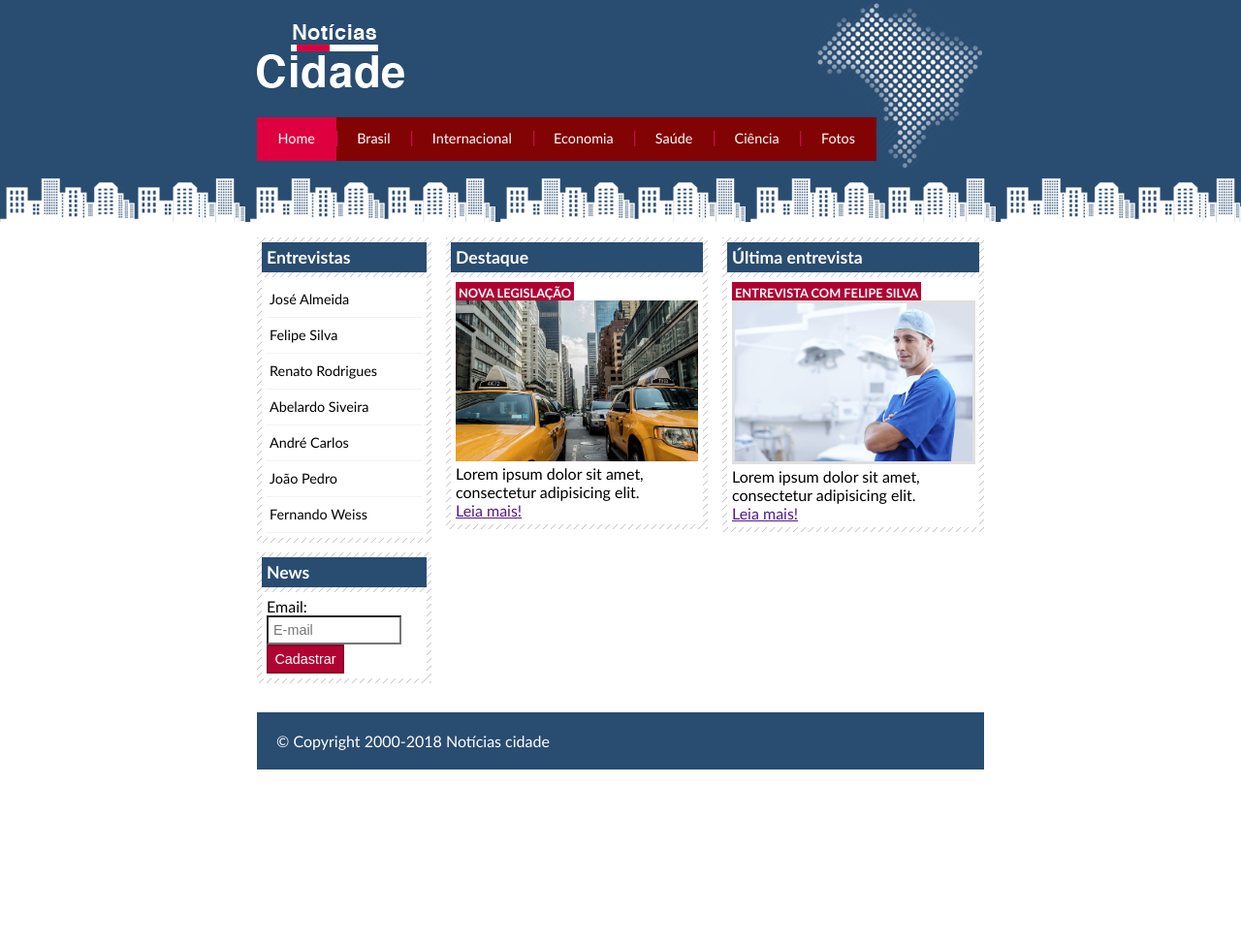
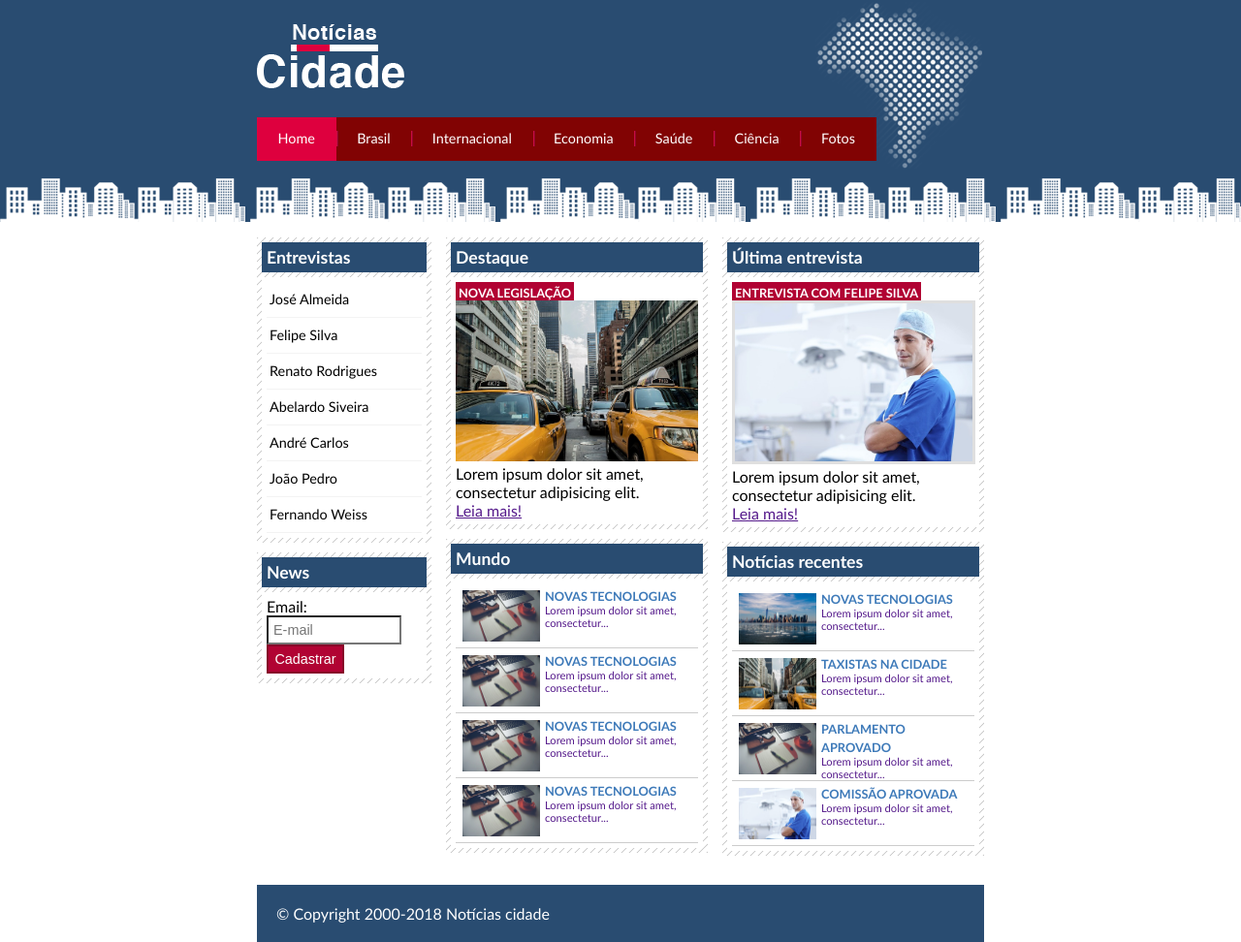
Before and after one commit to karinebalbinot/ProjetoSiteDeNoticias, a plain HTML site: page index.html in a window 1280 px wide. Shown: the whole page at 97% size. Before the commit the page ends 800 px from the top, so only its background shows below. Drawn offline with Linux system fonts and the light colour scheme.

Commit message:
Finalização pagina home

```diff
--- a/css/estilo.css
+++ b/css/estilo.css
@@ -77,12 +77,10 @@ body.internacional #navegacao a#internacional,
 body.economia #navegacao a#economia,
 body.saude #navegacao a#saude,
 body.ciencia #navegacao a#ciencia,
-body.fotos #navegacao a#fotos
-
-{
+body.fotos #navegacao a#fotos {
     color: #fff;
     background: #de003e;
-    cursor:text;
+    cursor: text;
 }
 
 
@@ -194,11 +192,47 @@ h3 {
 
 }
 
-.entrevista h3{
+.entrevista h3 {
     background: #b10333;
     color: #fff;
 
 }
+
+/* Formatando lista de notícias */
+
+#lista-noticias li {
+    padding: 2px;
+    border-bottom: 1px solid #ccc;
+    height: 62px;
+}
+
+#lista-noticias li a img {
+    float: left;
+    margin: 5px;
+}
+
+#lista-noticias li a {
+    text-decoration: none;
+
+}
+
+#lista-noticias li a h3 {
+    font-size: 0.8em;
+    padding: 0;
+    color: #3e7ab9
+}
+
+#lista-noticias li a p {
+    font-size: 0.7em;
+
+}
+
+#lista-noticias li:hover {
+    background: #eee;
+    cursor: pointer;
+
+}
+
 
 /* Rodape*/
 #container-rodape {
--- a/index.html
+++ b/index.html
@@ -53,13 +53,78 @@
                         <a href=""> Leia mais!</a>
                     </div>
                 </div>
+
+                <div class="caixa">
+                    <h2> Mundo </h2>
+                    <div class="caixa-conteudo">
+
+                        <ul id="lista-noticias">
+                            <li>
+                                <a href="">
+                                    <img src="imagens/tecnologia.jpg" width="80">
+                                    <h3> Novas tecnologias </h3>
+                                    <p>Lorem ipsum dolor sit amet, consectetur...</p>
+
+                                </a>
+                            </li>
+                        </ul>
+
+                        <ul id="lista-noticias">
+                            <li>
+                                <a href="">
+                                    <img src="imagens/tecnologia.jpg" width="80">
+                                    <h3> Novas tecnologias </h3>
+                                    <p>Lorem ipsum dolor sit amet, consectetur...</p>
+
+                                </a>
+
+
+                            </li>
+
+
+                        </ul>
+                        <ul id="lista-noticias">
+                            <li>
+                                <a href="">
+                                    <img src="imagens/tecnologia.jpg" width="80">
+                                    <h3> Novas tecnologias </h3>
+                                    <p>Lorem ipsum dolor sit amet, consectetur...</p>
+
+                                </a>
+
+
+                            </li>
+
+
+                        </ul>
+                        <ul id="lista-noticias">
+                            <li>
+                                <a href="">
+                                    <img src="imagens/tecnologia.jpg" width="80">
+                                    <h3> Novas tecnologias </h3>
+                                    <p>Lorem ipsum dolor sit amet, consectetur...</p>
+
+                                </a>
+
+
+                            </li>
+
+
+                        </ul>
+
+
+
+
+                    </div>
+                </div>
+
             </div>
+
             <div id="secundario">
 
                 <div class="caixa entrevista">
                     <h2> Última entrevista </h2>
                     <div class="caixa-conteudo">
-
                         <h3> Entrevista com felipe silva</h3>
                         <img class="imagem-principal" src="imagens/doutor.jpg" width="100%">
                         <p>
@@ -70,12 +135,69 @@
                     </div>
                 </div>
 
+                <div class="caixa">
+                    <h2> Notícias recentes </h2>
+                    <div class="caixa-conteudo">
+
+                        <ul id="lista-noticias">
+                            <li>
+                                <a href="">
+                                    <img src="imagens/cidade.jpg" width="80">
+                                    <h3> Novas tecnologias </h3>
+                                    <p>Lorem ipsum dolor sit amet, consectetur...</p>
+
+                                </a>
+                            </li>
+                        </ul>
+
+                        <ul id="lista-noticias">
+                            <li>
+                                <a href="">
+                                    <img src="imagens/taxi.jpg" width="80">
+                                    <h3> Taxistas na cidade </h3>
+                                    <p>Lorem ipsum dolor sit amet, consectetur...</p>
+
+                                </a>
+
+
+                            </li>
+
+
+                        </ul>
+                        <ul id="lista-noticias">
+                            <li>
+                                <a href="">
+                                    <img src="imagens/tecnologia.jpg" width="80">
+                                    <h3> Parlamento aprovado </h3>
+                                    <p>Lorem ipsum dolor sit amet, consectetur...</p>
+
+                                </a>
+
+
+                            </li>
+
+
+                        </ul>
+                        <ul id="lista-noticias">
+                            <li>
+                                <a href="">
+                                    <img src="imagens/doutor.jpg" width="80">
+                                    <h3> comissão aprovada </h3>
+                                    <p>Lorem ipsum dolor sit amet, consectetur...</p>
+
+                                </a>
+
+
+                            </li>
+
+
+                        </ul>
 
 
 
 
-
-
+                    </div>
+                </div>
             </div>
 
             <!-- Inicio lateral -->
```
